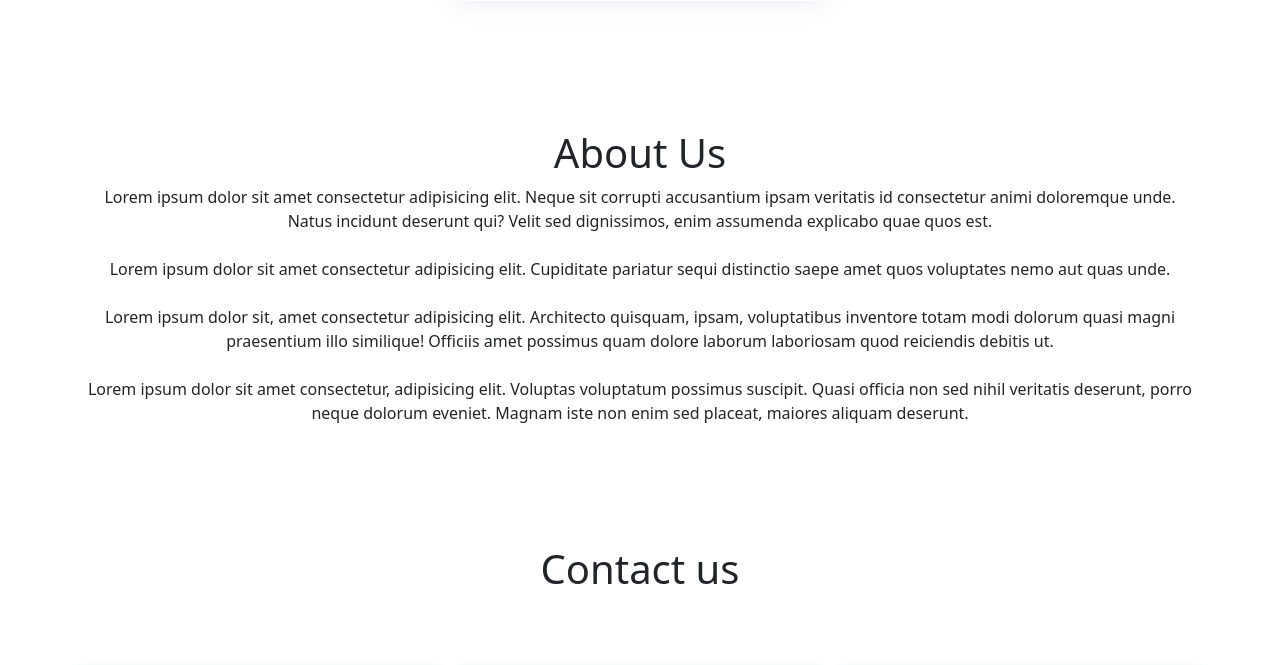
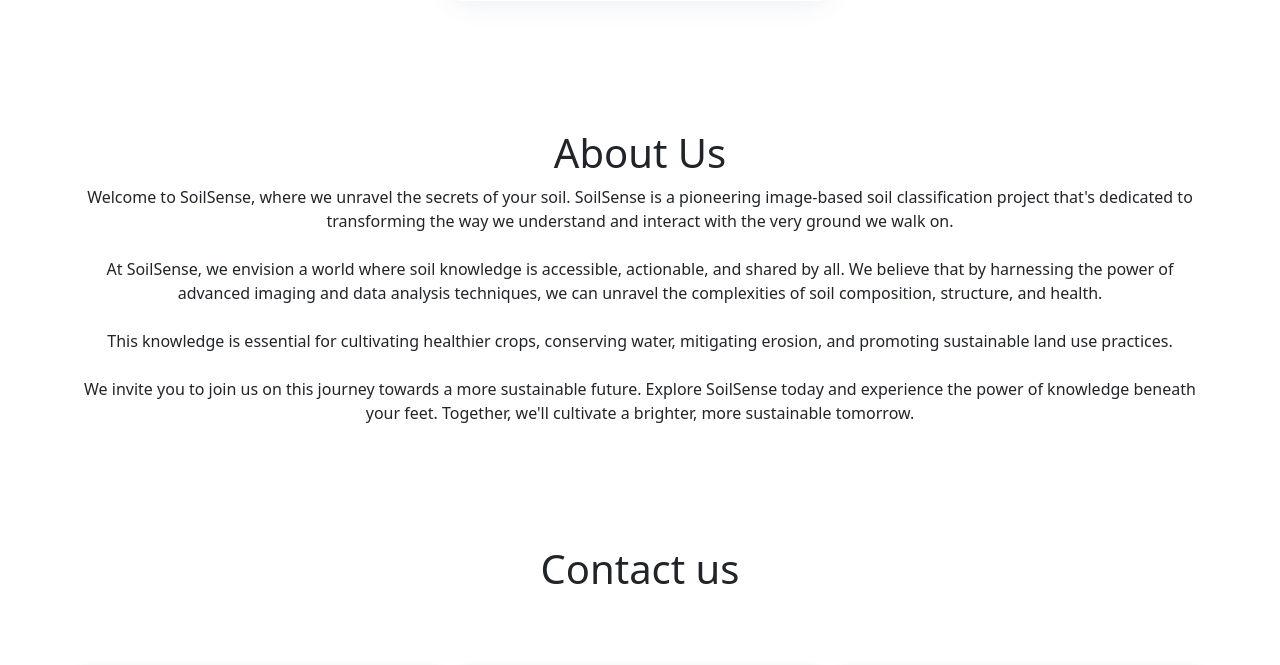
Before and after one commit to harshpahwa/Soil_Sense, a Flask app: page / in a window 1280 px wide. Shown: the part 1447-2112 px from the top of the page. Run offline with Flask 3, Linux system fonts and the light colour scheme; some libraries are stand-ins or nearby versions.

Commit message:
added readme

```diff
--- a/templates/index.html
+++ b/templates/index.html
@@ -78,23 +78,20 @@
     <div class="section-title text-center mt-5">
       <h1>About Us</h1>
       <div>
-        Lorem ipsum dolor sit amet consectetur adipisicing elit. Neque sit corrupti accusantium ipsam veritatis id
-        consectetur animi doloremque unde. Natus incidunt deserunt qui? Velit sed dignissimos, enim assumenda explicabo
-        quae quos est.
+        Welcome to SoilSense, where we unravel the secrets of your soil. SoilSense is a pioneering image-based soil classification
+        project that's dedicated to transforming the way we understand and interact with the very ground we walk on.
         <br>
         <br>
-        Lorem ipsum dolor sit amet consectetur adipisicing elit. Cupiditate pariatur sequi distinctio saepe amet quos
-        voluptates nemo aut quas unde.
+        At SoilSense, we envision a world where soil knowledge is accessible, actionable, and shared by all. We believe that by
+        harnessing the power of advanced imaging and data analysis techniques, we can unravel the complexities of soil composition, structure, and health.
         <br>
         <br>
-        Lorem ipsum dolor sit, amet consectetur adipisicing elit. Architecto quisquam, ipsam, voluptatibus inventore
-        totam modi dolorum quasi magni praesentium illo similique! Officiis amet possimus quam dolore laborum laboriosam
-        quod reiciendis debitis ut.
+        This knowledge is essential for cultivating healthier crops, conserving water, mitigating erosion, and promoting sustainable
+        land use practices.
         <br>
         <br>
-        Lorem ipsum dolor sit amet consectetur, adipisicing elit. Voluptas voluptatum possimus suscipit. Quasi officia
-        non sed nihil veritatis deserunt, porro neque dolorum eveniet. Magnam iste non enim sed placeat, maiores aliquam
-        deserunt.
+        We invite you to join us on this journey towards a more sustainable future. Explore SoilSense today and experience the power
+        of knowledge beneath your feet. Together, we'll cultivate a brighter, more sustainable tomorrow.
       </div>
     </div>
     <br><br>
```
Also changed, not shown: README.md (added), static/image1.png (added).
